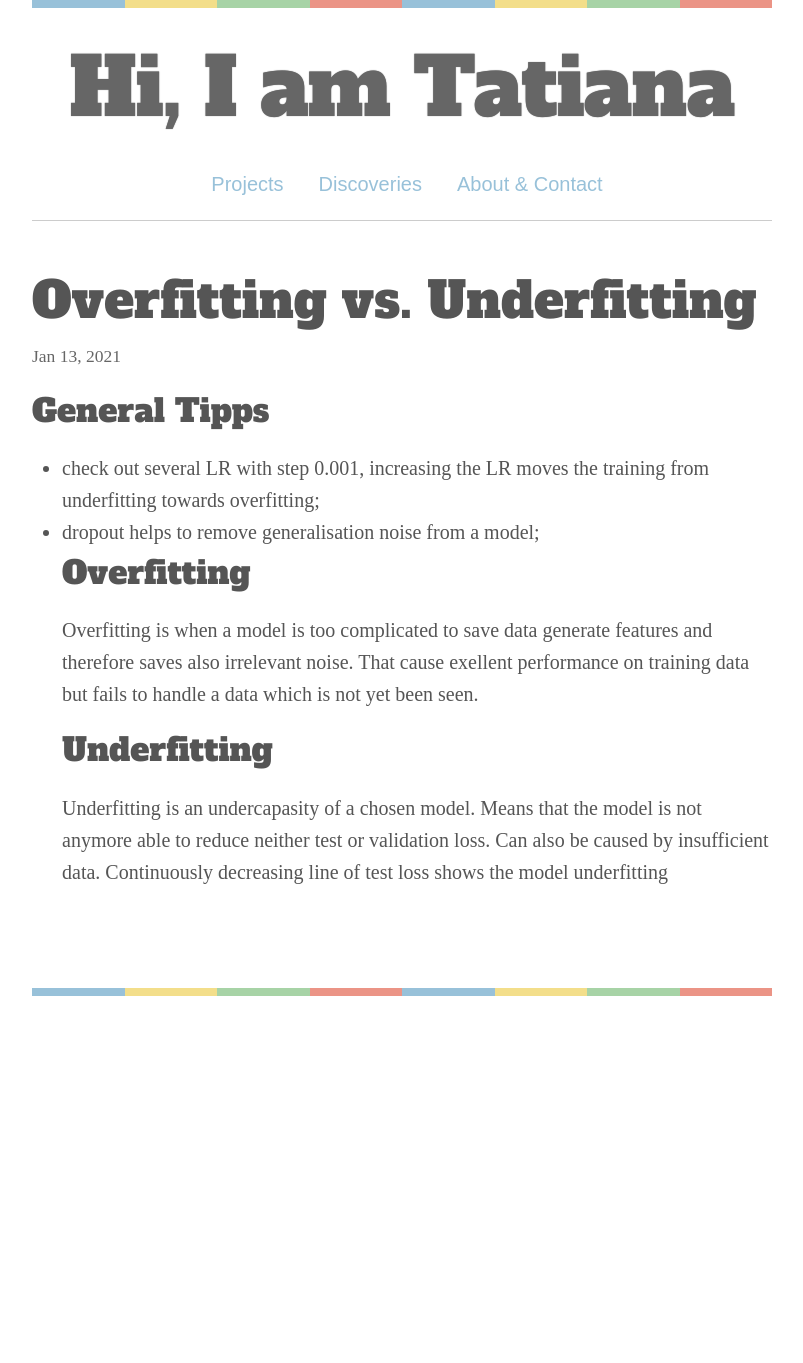
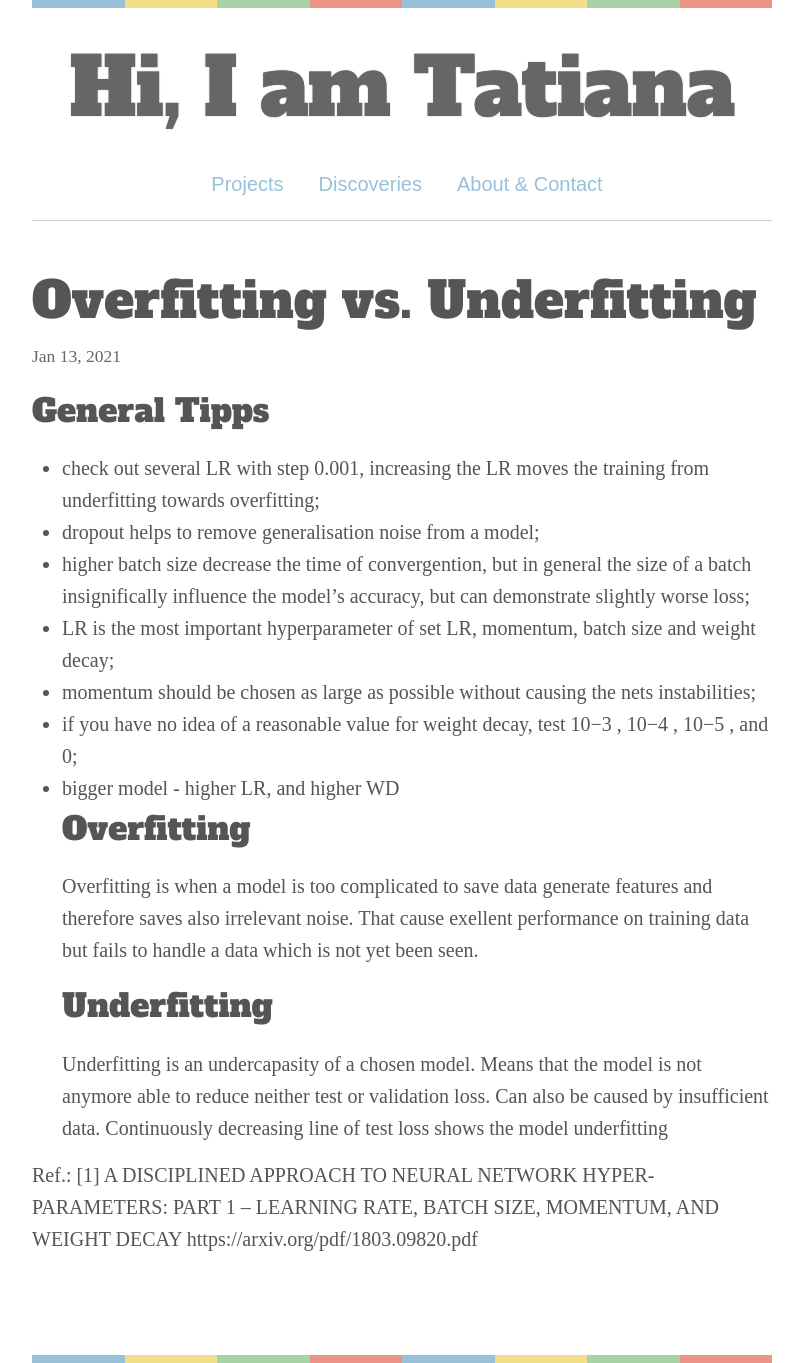
Before and after one commit to tatieliseeva/v-master, a Jekyll site: the page built from _posts/2021-01-13-Overfitting_vs_Underfitting.markdown, in a window 1280 px wide. Shown: the whole page, without its empty margins (238-1041 px from the left). Built offline with Jekyll 4.4.1, drawn with Linux system fonts in a browser that asks for light colours; some web fonts are replaced; before the commit the page ends 996 px from its top, so only the background shows below that.

Commit message:
Update 2021-01-13-Overfitting_vs_Underfitting.markdown

```diff
--- a/_posts/2021-01-13-Overfitting_vs_Underfitting.markdown
+++ b/_posts/2021-01-13-Overfitting_vs_Underfitting.markdown
@@ -7,7 +7,15 @@ permalink: /discoveries
 ## General Tipps
 - check out several LR with step 0.001, increasing the LR moves the training from underfitting towards overfitting;
 - dropout helps to remove generalisation noise from a model;
+- higher batch size decrease the time of convergention, but in general the size of a batch insignifically influence the model's accuracy, but can demonstrate slightly worse loss;
+- LR is the most important hyperparameter of set LR, momentum, batch size and weight decay;
+- momentum should be chosen as large as possible without causing the nets instabilities;
+- if you have no idea of a reasonable value for weight decay, test 10−3 , 10−4 , 10−5 , and 0;
+- bigger model - higher LR, and higher WD
 ## Overfitting
 Overfitting is when a model is too complicated to save data generate features and therefore saves also irrelevant noise. That cause exellent performance on training data but fails to handle a data which is not yet been seen.
 ## Underfitting
 Underfitting is an undercapasity of a chosen model. Means that the model is not anymore able to reduce neither test or validation loss. Can also be caused by insufficient data. Continuously decreasing line of test loss shows the model underfitting
+
+Ref.:
+[1] A DISCIPLINED APPROACH TO NEURAL NETWORK HYPER-PARAMETERS: PART 1 – LEARNING RATE, BATCH SIZE, MOMENTUM, AND WEIGHT DECAY https://arxiv.org/pdf/1803.09820.pdf
```
